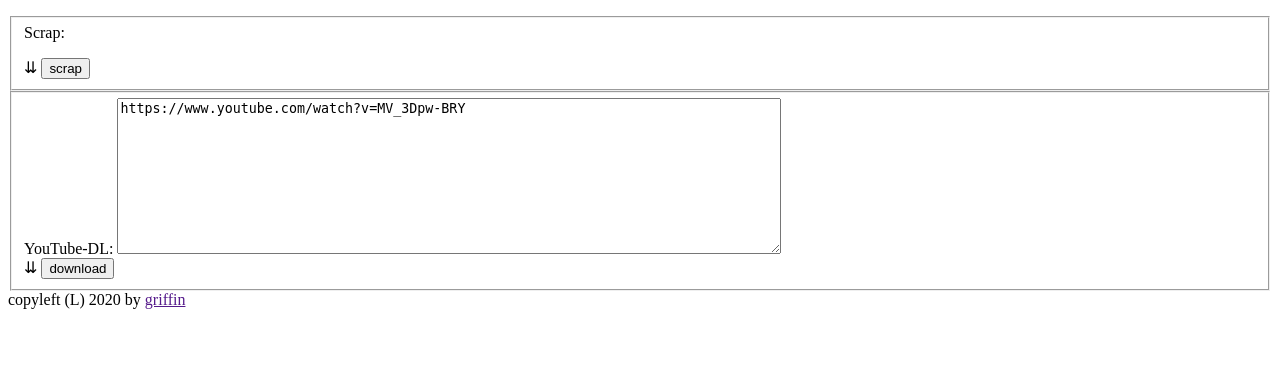
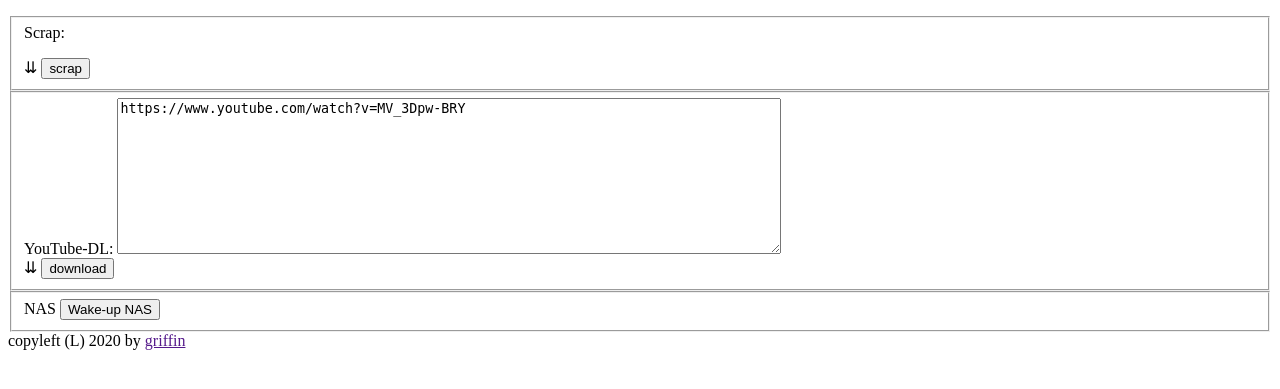
Before and after one commit to jancoufal/medow, a Flask app: template templates/scrap.html in a window 1280 px wide. Shown: the top 389 px of the page. Run offline with Flask 3, Linux system fonts and the light colour scheme; the template is opened without the code that fills it, so the values that code supplies are empty; parts of the project's set-up code (start-up, migrations or seed data) failed here and were passed over.

Commit message:
NAS task

```diff
--- a/app.py
+++ b/app.py
@@ -118,8 +118,8 @@ def page_scrap():
 
 		page_data["sources"] = [s for s in scrappers.Source if s is not scrappers.Source.NOOP]
 
-		match request.method, request.form.get("scrap", None):
-			case ("POST", "source"):
+		match request.method, request.form.get("form", None):
+			case ("POST", "scrap"):
 				for source in scrappers.Source:
 					if request.form.get(f"source-{source.name}") is not None:
 						GLOBAL_APP_CONTEXT.logger.debug(f"Enqueueing task for source '{source.name}'.")
@@ -133,7 +133,11 @@ def page_scrap():
 						# GLOBAL_APP_CONTEXT.task_executor.submit(TaskYoutubeDownload(GLOBAL_APP_CONTEXT, url))
 						GLOBAL_APP_CONTEXT.task_executor.submit(TaskDummy(GLOBAL_APP_CONTEXT, "YT-DL", url))
 
-				# page_data["scrapper_results"] = {s: scrap(s) for s in scrappers.Source if s is not scrappers.Source.NOOP}
+			case ("POST", "nas"):
+				GLOBAL_APP_CONTEXT.logger.debug(f"Enqueueing 'Wake-up NAS' task.")
+				GLOBAL_APP_CONTEXT.task_executor.submit(TaskDummy(GLOBAL_APP_CONTEXT, "NAS", "Wake-up"))
+
+		# page_data["scrapper_results"] = {s: scrap(s) for s in scrappers.Source if s is not scrappers.Source.NOOP}
 	except:
 		return render_exception_page(page_data=page_data)
 
--- a/templates/scrap.html
+++ b/templates/scrap.html
@@ -26,7 +26,7 @@
 			</div>
 			<div class="input-row">
 				<label for="scrap-submit">&#x21CA;</label>
-				<button name="scrap" id="scrap-submit" type="submit" value="source">scrap</button>
+				<button name="form" id="scrap-submit" type="submit" value="scrap">scrap</button>
 			</div>
 		</fieldset>
 	</form>
@@ -41,11 +41,24 @@
 			</div>
 			<div class="input-row">
 				<label for="download-submit">&#x21CA;</label>
-				<button name="scrap" id="download-submit" type="submit" value="yt_dl">download</button>
+				<button name="form" id="download-submit" type="submit" value="yt_dl">download</button>
 			</div>
 		</fieldset>
 	</form>
 </div>
+
+<div class="form-container">
+	<div class="input-row">
+		<form method="POST">
+			<fieldset>
+				<label for="nas-submit">NAS</label>
+				<button name="form" id="nas-submit" type="submit" value="nas">Wake-up NAS</button>
+			</fieldset>
+		</form>
+	</div>
+</div>
+
+
 
 {% if page_data.scrapper_results %}
 <dl class="scrap-results">
```
